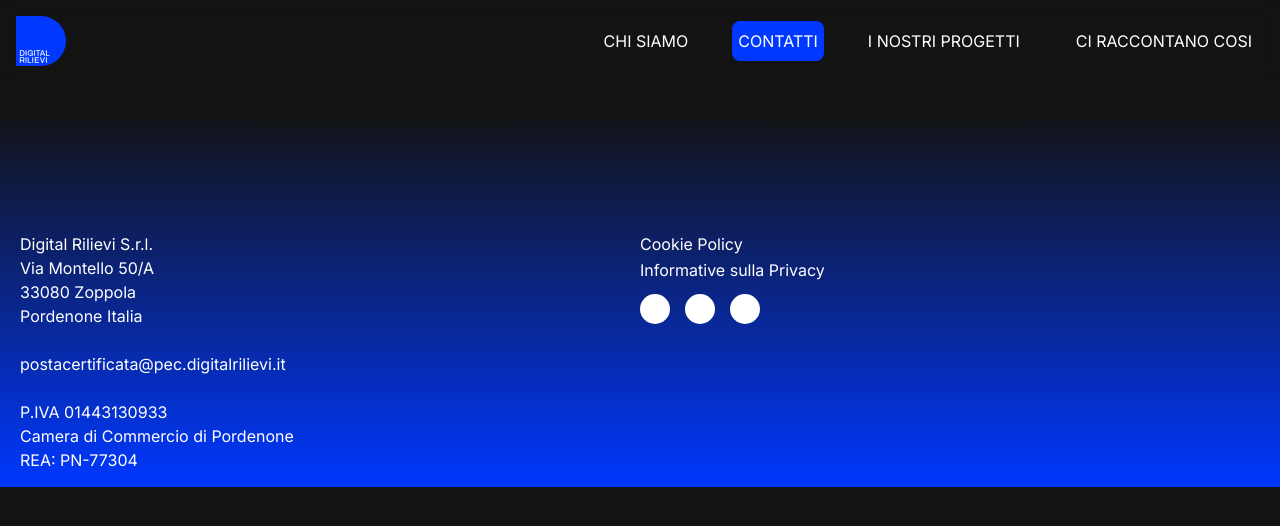
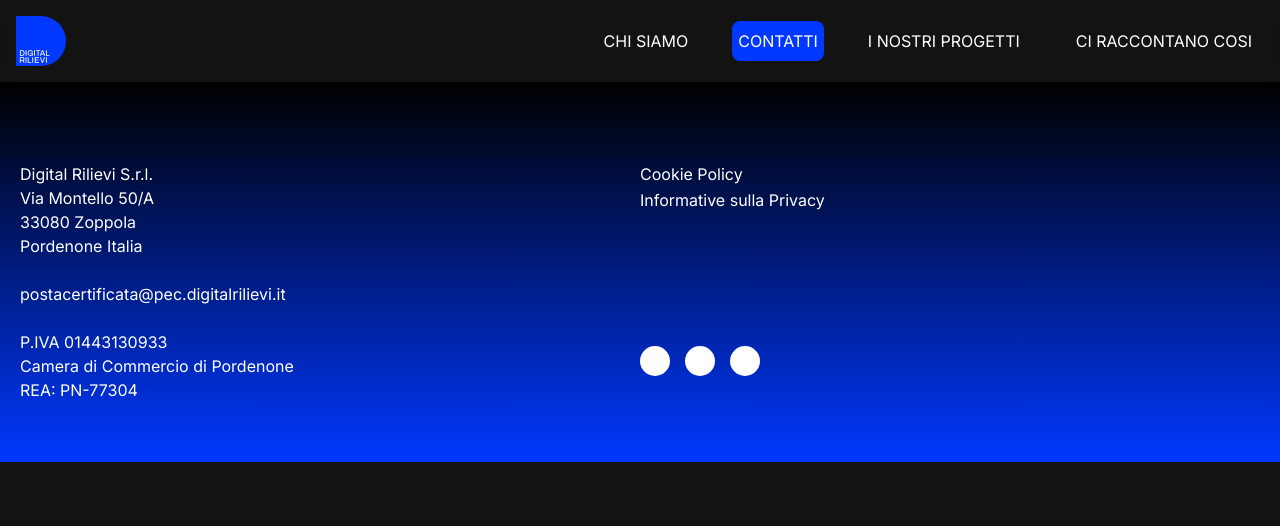
Before and after one commit to digital-rilievi/web, a Next.js app: page /contatti in a window 1280 px wide. Shown: the top 526 px of the page. Built offline with nearby package versions, Linux system fonts and the light colour scheme.

Commit message:
footer style fixed | social click added (not instagram)

```diff
--- a/src/app/components/Footer/Footer.module.css
+++ b/src/app/components/Footer/Footer.module.css
@@ -1,15 +1,23 @@
 /* Footer.module.css */
+.div .p {
+color: #F5F5F5;
+font-family: "Helvetica Neue";
+font-size: 18px;
+font-style: normal;
+font-weight: 400;
+line-height: 24px; /* 133.333% */
+}
+
 .footer {
   padding: 20px;
-  padding-top: 120px;
-  padding-bottom: 40px;
+  padding-top: 80px;
+  padding-bottom: 80px;
   display: flex;
   justify-content: space-between;
+  gap: 1rem;
   align-items: flex-start;
-  background: linear-gradient(180deg, rgba(0, 56, 255, 0.00) 0%, #0038FF 100%);
-  margin-top: 30px;
-  padding-bottom: 15px;
-  height: fit-content;
+  background: linear-gradient(to bottom, black, #0038ff);
+  height: 380px;
 }
 
 .leftColumn,
@@ -17,11 +25,11 @@
   flex: 1;
   display: flex;
   flex-direction: column;
+  height: -webkit-fill-available;
 }
 
-.rightColumn {
-  display: flex;
-  flex-direction: column;
+.spaceColumn {
+  flex: 0.7;
 }
 
 .rightColumn ul {
@@ -58,3 +66,9 @@
 .socialButtons button .fab {
   fill: blue;
 }
+
+@media (max-width: 1280px) {
+  .spaceColumn {
+    flex: 0;
+  }
+}
--- a/src/app/components/Footer/Footer.tsx
+++ b/src/app/components/Footer/Footer.tsx
@@ -13,35 +13,45 @@ const Footer = () => {
           <p>{content.footer.addressLine3}</p>
           <br />
           <p>{content.footer.pec}</p>
-          <br />
+        </div>
+        <br />
+        <div className={styles.spacer}></div>
+        <div>
           <p>{content.footer.vat}</p>
           <p>{content.footer.legal1}</p>
           <p>{content.footer.legal2}</p>
         </div>
       </div>
 
+
       <div className={styles.rightColumn}>
         <ul>
-          <li><a href={content.footer.privacyPolicyLink}>{content.footer.cookiesPolicyLabel}</a></li>
-          <li><a href={content.footer.cookiesPolicyLink}>{content.footer.privacyPolicyLabel}</a></li>
-        </ul>
-
-        {/* Spacer to create empty space */}
-        <div className={styles.spacer}></div>
-
-        <ul>
-          {/* Add more list items as needed */}
+          <li><a href={content.footer.privacyPolicyLink} target="_blank">{content.footer.cookiesPolicyLabel}</a></li>
+          <li><a href={content.footer.cookiesPolicyLink} target="_blank">{content.footer.privacyPolicyLabel}</a></li>
         </ul>
 
         <div>
           <div className={styles.socialButtons}>
-            <button><i className="fab fa-facebook"></i></button>
-            <button><i className="fab fa-instagram"></i></button>
-            <button><i className="fab fa-linkedin"></i></button>
-          </div>
-        </div>
-      </div>
-    </footer>
+            <a href={content.footer.facebook} target="_blank">
+              <button>
+                <i className="fab fa-facebook"></i>
+          </button>
+                </a>
+          <a href={content.footer.instagram} target="_blank">
+            <button>
+              <i className="fab fa-instagram"></i>
+        </button>
+              </a>
+        <a href={content.footer.linkedin} target="_blank">
+          <button>
+            <i className="fab fa-linkedin"></i>
+      </button>
+            </a>
+    </div>
+        </div >
+      </div >
+  <div className={styles.spaceColumn} />
+    </footer >
   )
 }
 
--- a/src/content.json
+++ b/src/content.json
@@ -26,6 +26,9 @@
         "privacyPolicyLabel": "Informative sulla Privacy",
         "cookiesPolicyLabel": "Cookie Policy",
         "privacyPolicyLink": "https://www.iubenda.com/privacy-policy/24683312",
-        "cookiesPolicyLink": "https://www.iubenda.com/privacy-policy/24683312/cookie-policy"
+        "cookiesPolicyLink": "https://www.iubenda.com/privacy-policy/24683312/cookie-policy",
+        "facebook": "https://www.facebook.com/p/DIGITAL-RILIEVI-100054536196902/",
+        "instagram": "N.A.",
+        "linkedin": "https://www.linkedin.com/company/digital-rilievi-s-r-l-/"
     }
 }
```
Also changed, not shown: src/app/chi-siamo/Chisiamo.module.css (+21 -21 lines).
